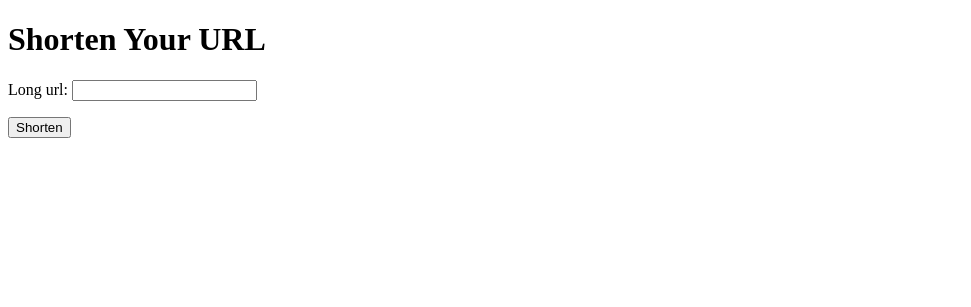
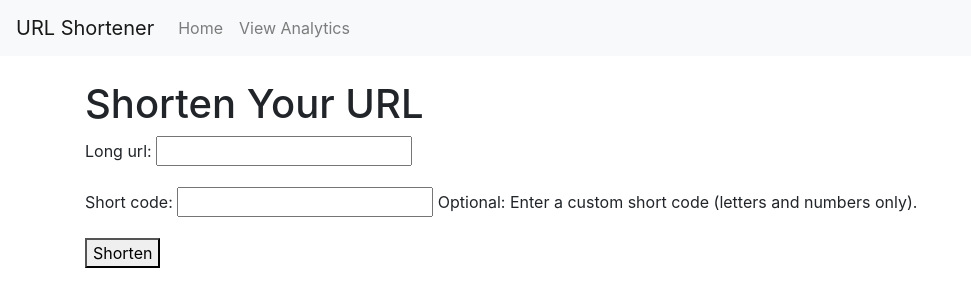
Before and after one commit to Alirezz2020/URL-Shortener-, a Django app: page / in a window 1280 px wide. Shown: the top 307 px of the page, without its empty margins (0-971 px from the left). Run offline with Django 5.2, Linux system fonts and the light colour scheme; some libraries are stand-ins or nearby versions.

Commit message:
analytics added

```diff
--- a/shortener/forms.py
+++ b/shortener/forms.py
@@ -2,6 +2,24 @@ from django import forms
 from .models import ShortURL
 
 class ShortURLForm(forms.ModelForm):
+    # Make the custom short code optional.
+    short_code = forms.CharField(
+        max_length=10,
+        required=False,
+        help_text="Optional: Enter a custom short code (letters and numbers only)."
+    )
+
     class Meta:
         model = ShortURL
-        fields = ['long_url']
+        fields = ['long_url', 'short_code']
+
+    def clean_short_code(self):
+        code = self.cleaned_data.get('short_code')
+        if code:
+            # Optional: Add extra validations (e.g., alphanumeric check)
+            if not code.isalnum():
+                raise forms.ValidationError("Custom short code must be alphanumeric.")
+            # Check for uniqueness
+            if ShortURL.objects.filter(short_code=code).exists():
+                raise forms.ValidationError("This short code is already in use. Please choose another.")
+        return code
--- a/shortener/models.py
+++ b/shortener/models.py
@@ -13,8 +13,10 @@ def generate_short_code():
 
 class ShortURL(models.Model):
     long_url = models.URLField()
+    # Allow users to optionally specify a custom code; if left blank, one will be generated.
     short_code = models.CharField(max_length=10, unique=True, blank=True)
     created_at = models.DateTimeField(auto_now_add=True)
+    click_count = models.PositiveIntegerField(default=0)  # For tracking clicks
 
     def save(self, *args, **kwargs):
         if not self.short_code:
--- a/shortener/urls.py
+++ b/shortener/urls.py
@@ -1,13 +1,18 @@
 from django.urls import path
-from .views import ShortURLCreateView, ShortURLDetailView, ShortURLRedirectView
+from .views import (
+    ShortURLCreateView,
+    ShortURLDetailView,
+    ShortURLRedirectView,
+    AnalyticsView
+)
 
 app_name = 'shortener'
 
 urlpatterns = [
-    # Form to create a new short URL
     path('', ShortURLCreateView.as_view(), name='create'),
-    # Detail view to show the generated short URL
     path('detail/<slug:short_code>/', ShortURLDetailView.as_view(), name='detail'),
+    # Analytics view URL; you could put this under an admin namespace later if needed.
+    path('analytics/', AnalyticsView.as_view(), name='analytics'),
     # Catch-all for redirecting using the short code
     path('<slug:short_code>/', ShortURLRedirectView.as_view(), name='redirect'),
 ]
--- a/shortener/views.py
+++ b/shortener/views.py
@@ -1,23 +1,21 @@
 from django.urls import reverse_lazy
 from django.views.generic.edit import CreateView
 from django.views.generic.detail import DetailView
-from django.views.generic.base import RedirectView
+from django.views.generic.base import RedirectView, TemplateView
 from django.http import Http404
-
+from django.shortcuts import get_object_or_404
+from django.views.generic import ListView
 from .models import ShortURL
 from .forms import ShortURLForm
 
-# View to create a new ShortURL entry
 class ShortURLCreateView(CreateView):
     model = ShortURL
     form_class = ShortURLForm
     template_name = 'shortener/shorturl_form.html'
 
     def get_success_url(self):
-        # Redirect to a detail view that shows the generated short URL
         return reverse_lazy('shortener:detail', kwargs={'short_code': self.object.short_code})
 
-# Detail view to display the short URL info
 class ShortURLDetailView(DetailView):
     model = ShortURL
     template_name = 'shortener/shorturl_detail.html'
@@ -25,14 +23,23 @@ class ShortURLDetailView(DetailView):
     slug_field = 'short_code'
     slug_url_kwarg = 'short_code'
 
-# Redirect view to forward short URLs to their long destination
 class ShortURLRedirectView(RedirectView):
     permanent = False
 
     def get_redirect_url(self, *args, **kwargs):
         short_code = kwargs.get('short_code')
-        try:
-            short_url_obj = ShortURL.objects.get(short_code=short_code)
-            return short_url_obj.long_url
-        except ShortURL.DoesNotExist:
-            raise Http404("Short URL not found.")
+        short_url_obj = get_object_or_404(ShortURL, short_code=short_code)
+        # Increment the click counter and save
+        short_url_obj.click_count += 1
+        short_url_obj.save(update_fields=['click_count'])
+        return short_url_obj.long_url
+
+
+
+
+
+class AnalyticsView(ListView):
+    model = ShortURL
+    template_name = 'shortener/analytics.html'
+    context_object_name = 'shorturls'
+    ordering = ['-created_at']  # Show newest first
--- a/templates/base.html
+++ b/templates/base.html
@@ -1,13 +1,42 @@
 <!DOCTYPE html>
 <html lang="en">
 <head>
-    <meta charset="UTF-8">
-    <title>URL Shortener</title>
+  <meta charset="UTF-8">
+  <title>{% block title %}URL Shortener{% endblock %}</title>
+  <!-- Bootstrap CSS for styling -->
+  <link rel="stylesheet" href="https://stackpath.bootstrapcdn.com/bootstrap/4.5.2/css/bootstrap.min.css">
 </head>
 <body>
-    <div class="container">
-        {% block content %}
-        {% endblock %}
+  <!-- Navbar -->
+  <nav class="navbar navbar-expand-lg navbar-light bg-light">
+    <a class="navbar-brand" href="{% url 'shortener:create' %}">URL Shortener</a>
+    <button class="navbar-toggler" type="button" data-toggle="collapse"
+            data-target="#navbarNav" aria-controls="navbarNav"
+            aria-expanded="false" aria-label="Toggle navigation">
+      <span class="navbar-toggler-icon"></span>
+    </button>
+    <div class="collapse navbar-collapse" id="navbarNav">
+      <ul class="navbar-nav">
+        <!-- Home Button -->
+        <li class="nav-item">
+          <a class="nav-link" href="{% url 'shortener:create' %}">Home</a>
+        </li>
+        <!-- Analytics Button -->
+        <li class="nav-item">
+          <a class="nav-link" href="{% url 'shortener:analytics' %}">View Analytics</a>
+        </li>
+      </ul>
     </div>
+  </nav>
+
+  <!-- Main Content -->
+  <div class="container mt-4">
+    {% block content %}
+    {% endblock %}
+  </div>
+
+  <!-- Bootstrap JS & dependencies -->
+  <script src="https://code.jquery.com/jquery-3.5.1.slim.min.js"></script>
+  <script src="https://cdn.jsdelivr.net/npm/bootstrap@4.5.2/dist/js/bootstrap.bundle.min.js"></script>
 </body>
 </html>
```
Also changed, not shown: shortener/templates/shortener/analytics.html (added, +38 -0 lines), db.sqlite3, shortener/migrations/0002_shorturl_click_count.py (added).
